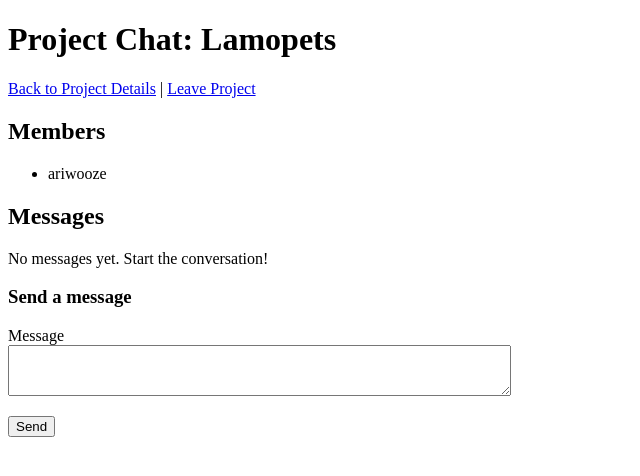
After one commit to 4l3sh4/web-app-building-competition-2025, a Flask app: page /projects/1/chat in a window 1280 px wide. The commit adds this page. Shown: the top 476 px of the page, without its empty margins (0-640 px from the left). Run offline with Flask 3, Linux system fonts and the light colour scheme; a user stored in the database is signed in; data comes from the database, SQL or seed files in the repository; both versions use the stored data as it was after the commit.

Commit message:
Add project chat

```diff
--- a/main.py
+++ b/main.py
@@ -42,6 +42,27 @@ class Project(db.Model):
     owner_id = db.Column(db.Integer, db.ForeignKey('user.id'), nullable=False)
     created_at = db.Column(db.DateTime, default=datetime.utcnow)
     owner = db.relationship('User', backref='projects')
+
+
+class ProjectMember(db.Model):
+    id = db.Column(db.Integer, primary_key=True)
+    project_id = db.Column(db.Integer, db.ForeignKey('project.id'), nullable=False)
+    user_id = db.Column(db.Integer, db.ForeignKey('user.id'), nullable=False)
+    joined_at = db.Column(db.DateTime, default=datetime.utcnow)
+
+    user = db.relationship('User')
+    project = db.relationship('Project', backref='members')
+
+
+class ProjectMessage(db.Model):
+    id = db.Column(db.Integer, primary_key=True)
+    project_id = db.Column(db.Integer, db.ForeignKey('project.id'), nullable=False)
+    author_id = db.Column(db.Integer, db.ForeignKey('user.id'), nullable=False)
+    content = db.Column(db.Text, nullable=False)
+    created_at = db.Column(db.DateTime, default=datetime.utcnow)
+
+    author = db.relationship('User')
+    project = db.relationship('Project', backref='messages')
 
 
 class Thread(db.Model):
@@ -164,6 +185,14 @@ class ProjectForm(FlaskForm):
         render_kw={"placeholder": "e.g. Outreach, Admin Task"}
     )
     submit = SubmitField("Create")
+
+
+class ProjectMessageForm(FlaskForm):
+    content = TextAreaField(
+        "Message",
+        validators=[InputRequired()]
+    )
+    submit = SubmitField("Send")
 
 
 class ThreadForm(FlaskForm):
@@ -332,8 +361,94 @@ def create_project():
 @login_required
 def project_detail(project_id):
     project = Project.query.get_or_404(project_id)
-    # If you want owner username, you could look it up here later
-    return render_template('project_detail.html', project=project)
+
+    membership = ProjectMember.query.filter_by(
+        project_id=project.id,
+        user_id=current_user.id
+    ).first()
+
+    member_count = ProjectMember.query.filter_by(project_id=project.id).count()
+
+    return render_template(
+        'project_detail.html',
+        project=project,
+        is_member=bool(membership),
+        member_count=member_count
+    )
+
+
+@app.route('/projects/<int:project_id>/join')
+@login_required
+def join_project(project_id):
+    project = Project.query.get_or_404(project_id)
+
+    existing = ProjectMember.query.filter_by(
+        project_id=project.id,
+        user_id=current_user.id
+    ).first()
+
+    if not existing:
+        membership = ProjectMember(project_id=project.id, user_id=current_user.id)
+        db.session.add(membership)
+        db.session.commit()
+
+    # after joining, go straight to chat
+    return redirect(url_for('project_chat', project_id=project.id))
+
+
+@app.route('/projects/<int:project_id>/leave')
+@login_required
+def leave_project(project_id):
+    membership = ProjectMember.query.filter_by(
+        project_id=project_id,
+        user_id=current_user.id
+    ).first()
+
+    if membership:
+        db.session.delete(membership)
+        db.session.commit()
+
+    return redirect(url_for('project_detail', project_id=project_id))
+
+
+@app.route('/projects/<int:project_id>/chat', methods=['GET', 'POST'])
+@login_required
+def project_chat(project_id):
+    project = Project.query.get_or_404(project_id)
+
+    # user must be a member – if not, auto-join
+    membership = ProjectMember.query.filter_by(
+        project_id=project.id,
+        user_id=current_user.id
+    ).first()
+
+    if not membership:
+        membership = ProjectMember(project_id=project.id, user_id=current_user.id)
+        db.session.add(membership)
+        db.session.commit()
+
+    form = ProjectMessageForm()
+    if form.validate_on_submit():
+        msg = ProjectMessage(
+            project_id=project.id,
+            author_id=current_user.id,
+            content=form.content.data
+        )
+        db.session.add(msg)
+        db.session.commit()
+        return redirect(url_for('project_chat', project_id=project.id))
+
+    messages = ProjectMessage.query.filter_by(project_id=project.id) \
+                                   .order_by(ProjectMessage.created_at.asc()).all()
+    members = ProjectMember.query.filter_by(project_id=project.id).all()
+
+    return render_template(
+        'project_chat.html',
+        project=project,
+        form=form,
+        messages=messages,
+        members=members
+    )
 
 
 # ---------------------
--- /dev/null
+++ b/templates/project_chat.html
@@ -0,0 +1,51 @@
+<!DOCTYPE html>
+<html lang="en">
+<head>
+    <meta charset="UTF-8">
+    <meta name="viewport" content="width=device-width, initial-scale=1.0">
+    <title>Project Chat - {{ project.title }}</title>
+</head>
+<body>
+    <h1>Project Chat: {{ project.title }}</h1>
+
+    <p>
+        <a href="{{ url_for('project_detail', project_id=project.id) }}">Back to Project Details</a> |
+        <a href="{{ url_for('leave_project', project_id=project.id) }}">Leave Project</a>
+    </p>
+
+    <h2>Members</h2>
+    <ul>
+        {% for m in members %}
+            <li>{{ m.user.username }}</li>
+        {% endfor %}
+    </ul>
+
+    <h2>Messages</h2>
+    {% if messages %}
+        <ul>
+            {% for message in messages %}
+                <li>
+                    <strong>{{ message.author.username }}</strong>
+                    <small>({{ message.created_at.strftime('%Y-%m-%d %H:%M') }})</small><br>
+                    {{ message.content }}
+                </li>
+            {% endfor %}
+        </ul>
+    {% else %}
+        <p>No messages yet. Start the conversation!</p>
+    {% endif %}
+
+    <h3>Send a message</h3>
+    <form method="POST">
+        {{ form.hidden_tag() }}
+        <p>
+            {{ form.content.label }}<br>
+            {{ form.content(rows=3, cols=60) }}
+            {% for error in form.content.errors %}
+                <span style="color:red;">{{ error }}</span>
+            {% endfor %}
+        </p>
+        <p>{{ form.submit() }}</p>
+    </form>
+</body>
+</html>
```
Also changed, not shown: templates/project_detail.html (+14 -1 lines), instance/database.db.
